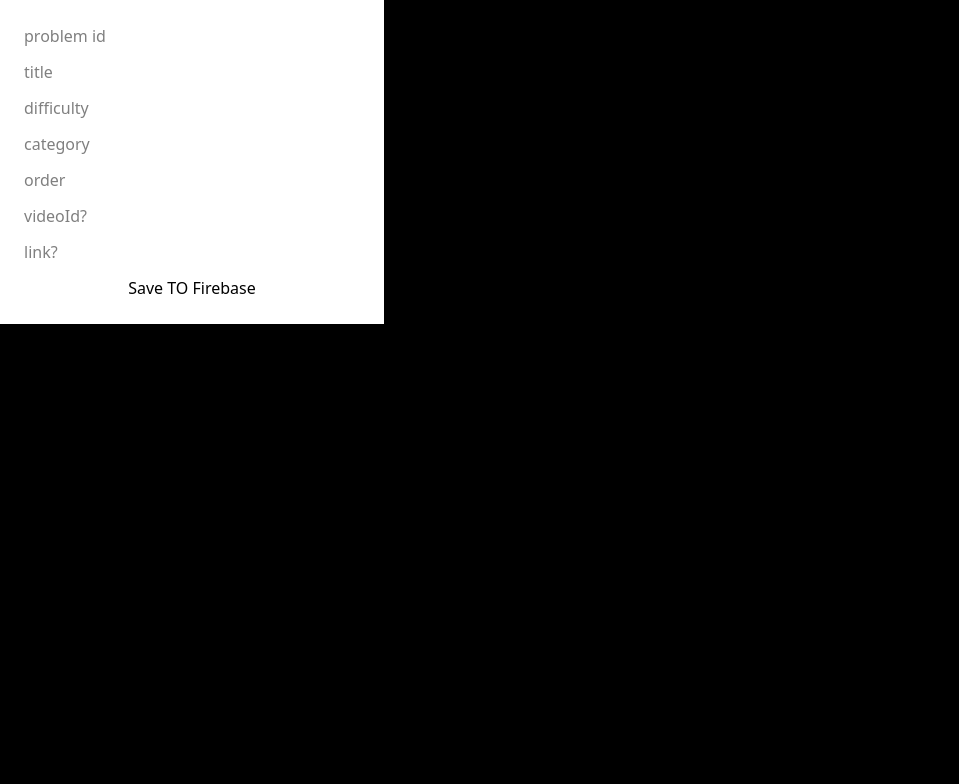
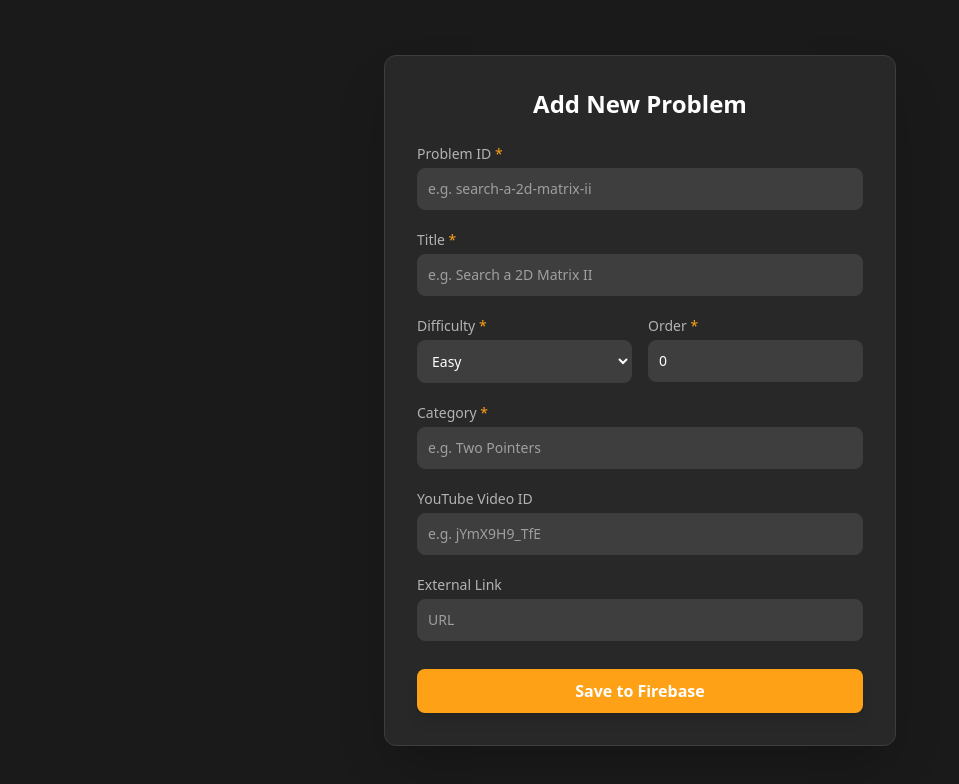
Before and after one commit to Immonn/FixMyLogic, a Next.js app: page /addproblems in a window 1280 px wide. Shown: the top 784 px of the page, without its empty margins (0-959 px from the left). Built offline with nearby package versions, Linux system fonts and the light colour scheme; no server answers.

Commit message:
Add add problems form

```diff
--- a/app/(pages)/addproblems/page.tsx
+++ b/app/(pages)/addproblems/page.tsx
@@ -1,53 +1,211 @@
-//Add Problem into data base
-"use client"
+"use client";
 
 import { firestore } from "@/app/firebase/firebase";
 import { doc, setDoc } from "firebase/firestore";
 import { useState } from "react";
-import React from 'react';
+import React from "react";
+import { toast, ToastContainer } from "react-toastify";
+import "react-toastify/dist/ReactToastify.css";
 
-type pageProps = {
+const AddProblemPage: React.FC = () => {
+	const [inputs, setInput] = useState({
+		id: "",
+		title: "",
+		difficulty: "Easy",
+		category: "",
+		videoId: "",
+		link: "",
+		order: 0,
+		likes: 0,
+		dislikes: 0,
+	});
 
+	const [loading, setLoading] = useState(false);
+
+	const handleInput = (e: React.ChangeEvent<HTMLInputElement | HTMLSelectElement>) => {
+		setInput({
+			...inputs,
+			[e.target.name]: e.target.value,
+		});
+	};
+
+	const handleSubmit = async (e: React.FormEvent<HTMLFormElement>) => {
+		e.preventDefault();
+		if (!inputs.id || !inputs.title || !inputs.category || !inputs.order) {
+			toast.error("Please fill in all required fields", {
+				position: "top-center",
+				autoClose: 3000,
+				theme: "dark",
+			});
+			return;
+		}
+
+		setLoading(true);
+		try {
+			const newProblem = {
+				...inputs,
+				order: Number(inputs.order),
+			};
+			await setDoc(doc(firestore, "problems", inputs.id), newProblem);
+			toast.success("Problem added successfully!", {
+				position: "top-center",
+				autoClose: 3000,
+				theme: "dark",
+			});
+			// Reset form after success
+			setInput({
+				id: "",
+				title: "",
+				difficulty: "Easy",
+				category: "",
+				videoId: "",
+				link: "",
+				order: 0,
+				likes: 0,
+				dislikes: 0,
+			});
+		} catch (error: any) {
+			toast.error(error.message, {
+				position: "top-center",
+				autoClose: 3000,
+				theme: "dark",
+			});
+		} finally {
+			setLoading(false);
+		}
+	};
+
+	return (
+		<div className='bg-dark-layer-2 min-h-screen flex flex-col items-center justify-center p-6'>
+			<ToastContainer />
+			<div className='bg-dark-layer-1 p-8 rounded-xl shadow-2xl w-full max-w-lg border border-dark-divider-border-2'>
+				<h1 className='text-2xl font-bold text-white mb-6 text-center'>Add New Problem</h1>
+				<form className='flex flex-col gap-5' onSubmit={handleSubmit}>
+					<div className='flex flex-col gap-1'>
+						<label htmlFor='id' className='text-sm font-medium text-dark-gray-7'>
+							Problem ID <span className='text-brand-orange'>*</span>
+						</label>
+						<input
+							id='id'
+							onChange={handleInput}
+							value={inputs.id}
+							type='text'
+							placeholder='e.g. search-a-2d-matrix-ii'
+							name='id'
+							className='bg-dark-fill-3 border border-dark-divider-border-2 text-white text-sm rounded-lg focus:ring-brand-orange focus:border-brand-orange block w-full p-2.5 outline-none transition-all'
+							required
+						/>
+					</div>
+
+					<div className='flex flex-col gap-1'>
+						<label htmlFor='title' className='text-sm font-medium text-dark-gray-7'>
+							Title <span className='text-brand-orange'>*</span>
+						</label>
+						<input
+							id='title'
+							onChange={handleInput}
+							value={inputs.title}
+							type='text'
+							placeholder='e.g. Search a 2D Matrix II'
+							name='title'
+							className='bg-dark-fill-3 border border-dark-divider-border-2 text-white text-sm rounded-lg focus:ring-brand-orange focus:border-brand-orange block w-full p-2.5 outline-none transition-all'
+							required
+						/>
+					</div>
+
+					<div className='grid grid-cols-2 gap-4'>
+						<div className='flex flex-col gap-1'>
+							<label htmlFor='difficulty' className='text-sm font-medium text-dark-gray-7'>
+								Difficulty <span className='text-brand-orange'>*</span>
+							</label>
+							<select
+								id='difficulty'
+								onChange={handleInput}
+								value={inputs.difficulty}
+								name='difficulty'
+								className='bg-dark-fill-3 border border-dark-divider-border-2 text-white text-sm rounded-lg focus:ring-brand-orange focus:border-brand-orange block w-full p-2.5 outline-none transition-all'
+								required
+							>
+								<option value='Easy'>Easy</option>
+								<option value='Medium'>Medium</option>
+								<option value='Hard'>Hard</option>
+							</select>
+						</div>
+
+						<div className='flex flex-col gap-1'>
+							<label htmlFor='order' className='text-sm font-medium text-dark-gray-7'>
+								Order <span className='text-brand-orange'>*</span>
+							</label>
+							<input
+								id='order'
+								onChange={handleInput}
+								value={inputs.order}
+								type='number'
+								placeholder='0'
+								name='order'
+								className='bg-dark-fill-3 border border-dark-divider-border-2 text-white text-sm rounded-lg focus:ring-brand-orange focus:border-brand-orange block w-full p-2.5 outline-none transition-all'
+								required
+							/>
+						</div>
+					</div>
+
+					<div className='flex flex-col gap-1'>
+						<label htmlFor='category' className='text-sm font-medium text-dark-gray-7'>
+							Category <span className='text-brand-orange'>*</span>
+						</label>
+						<input
+							id='category'
+							onChange={handleInput}
+							value={inputs.category}
+							type='text'
+							placeholder='e.g. Two Pointers'
+							name='category'
+							className='bg-dark-fill-3 border border-dark-divider-border-2 text-white text-sm rounded-lg focus:ring-brand-orange focus:border-brand-orange block w-full p-2.5 outline-none transition-all'
+							required
+						/>
+					</div>
+
+					<div className='flex flex-col gap-1'>
+						<label htmlFor='videoId' className='text-sm font-medium text-dark-gray-7'>
+							YouTube Video ID
+						</label>
+						<input
+							id='videoId'
+							onChange={handleInput}
+							value={inputs.videoId}
+							type='text'
+							placeholder='e.g. jYmX9H9_TfE'
+							name='videoId'
+							className='bg-dark-fill-3 border border-dark-divider-border-2 text-white text-sm rounded-lg focus:ring-brand-orange focus:border-brand-orange block w-full p-2.5 outline-none transition-all'
+						/>
+					</div>
+
+					<div className='flex flex-col gap-1'>
+						<label htmlFor='link' className='text-sm font-medium text-dark-gray-7'>
+							External Link
+						</label>
+						<input
+							id='link'
+							onChange={handleInput}
+							value={inputs.link}
+							type='text'
+							placeholder='URL'
+							name='link'
+							className='bg-dark-fill-3 border border-dark-divider-border-2 text-white text-sm rounded-lg focus:ring-brand-orange focus:border-brand-orange block w-full p-2.5 outline-none transition-all'
+						/>
+					</div>
+
+					<button
+						type='submit'
+						disabled={loading}
+						className='mt-2 bg-brand-orange hover:bg-brand-orange-s text-white font-bold py-2.5 rounded-lg transition-all transform active:scale-95 disabled:opacity-50 disabled:cursor-not-allowed shadow-lg'
+					>
+						{loading ? "Saving..." : "Save to Firebase"}
+					</button>
+				</form>
+			</div>
+		</div>
+	);
 };
 
-const page:React.FC<pageProps> = () => {
-    const [inputs,setInput]=useState({
-        id:"",
-        title:"",
-        difficulty:"",
-        category:"",
-        videoId:"",
-        link:"",
-        order:0,
-        likes:0,
-        dislikes:0
-    })
-    function handleInput(e : React.ChangeEvent<HTMLInputElement>){
-        setInput({
-            ...inputs,
-            [e.target.name]:e.target.value
-        })
-    }
-    async function handleSubmit(e:React.FormEvent<HTMLFormElement>){
-        e.preventDefault(); //prevent page refresh
-        const newProblem={
-            ...inputs,
-            order:Number(inputs.order),
-        }
-        await setDoc(doc(firestore,"problems",inputs.id),newProblem);
-        alert("Problem added successfully!")
-    }
-    return <div className="bg-black h-full">
-        <form className="p-6 flex bg-white flex-col max-w-sm gap-3" onSubmit={handleSubmit}>
-                    <input onChange={handleInput} type="text" placeholder="problem id" name='id'></input>
-                    <input onChange={handleInput} type="text" placeholder="title" name='title'></input>
-                    <input onChange={handleInput} type="text" placeholder="difficulty" name='difficulty'></input>
-                    <input onChange={handleInput} type="text" placeholder="category" name='category'></input>
-                    <input onChange={handleInput} type="text" placeholder="order" name='order'></input>
-                    <input onChange={handleInput} type="text" placeholder="videoId?" name='videoId'></input>
-                    <input onChange={handleInput} type="text" placeholder="link?" name='link'></input>
-                    <button className="bg-white text-black">Save TO Firebase</button>
-                </form>
-        </div>
-}
-export default page;
+export default AddProblemPage;
```
